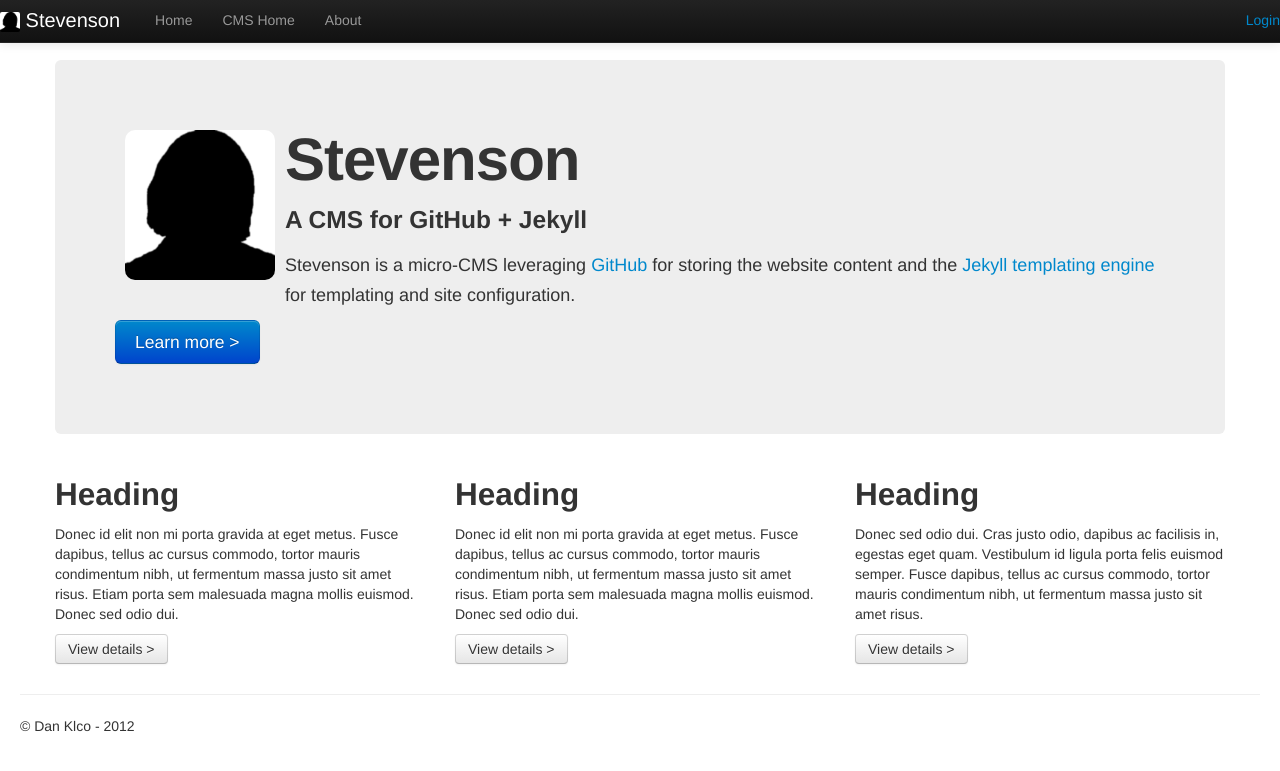
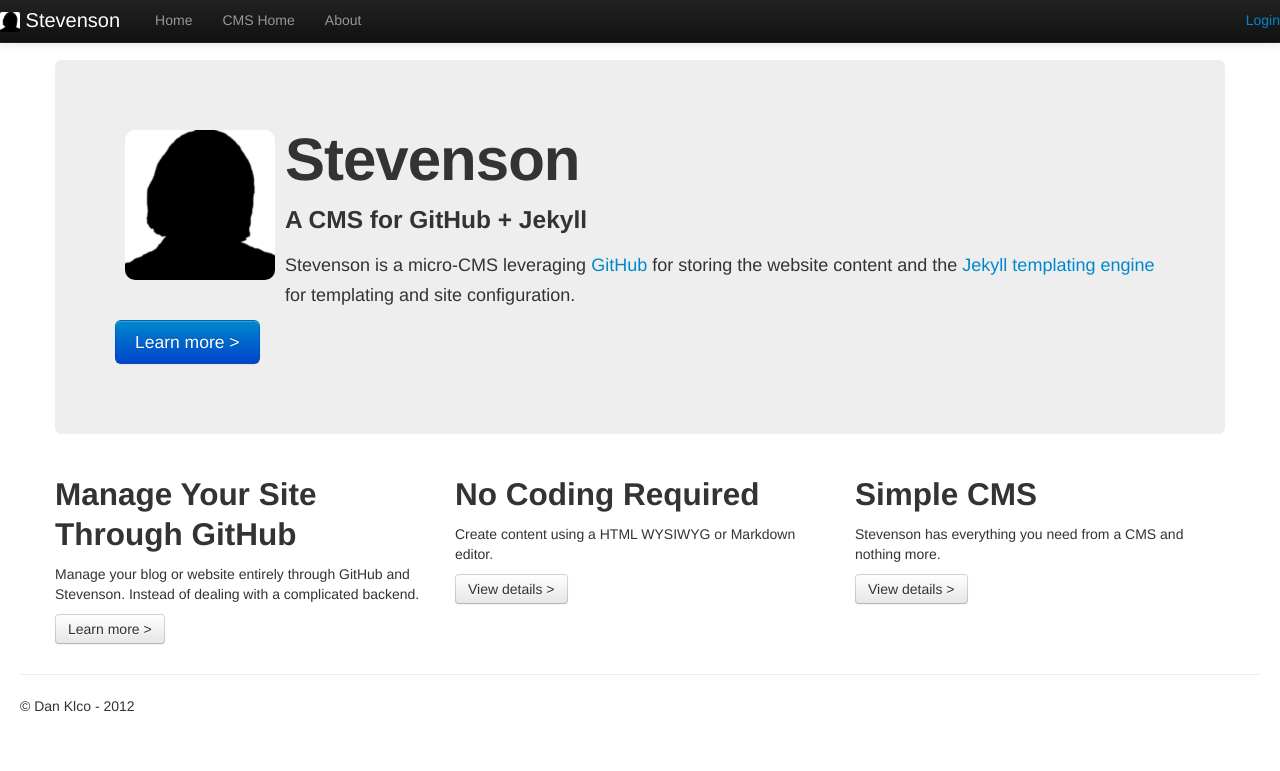
Before and after one commit to pmadril/CohortExEditor, a Jekyll site: the page built from index.html, in a window 1280 px wide. Shown: the top 771 px of the page. Built offline with Jekyll 4.4.1, drawn with Linux system fonts in a browser that asks for light colours; nearby versions of some CDN libraries.

Commit message:
Updating some of the content

```diff
--- a/_layouts/home.html
+++ b/_layouts/home.html
@@ -21,33 +21,31 @@
 	<!-- Example row of columns -->
 	<div class="row">
 		<div class="span4">
-			<h2>Heading</h2>
-			<p>Donec id elit non mi porta gravida at eget metus. Fusce
-				dapibus, tellus ac cursus commodo, tortor mauris condimentum nibh,
-				ut fermentum massa justo sit amet risus. Etiam porta sem malesuada
-				magna mollis euismod. Donec sed odio dui.</p>
+			<h2>Manage Your Site Through GitHub</h2>
 			<p>
-				<a href="#" class="btn">View details &gt;</a>
+				Manage your blog or website entirely through GitHub and Stevenson.
+				Instead of dealing with a complicated backend.
+			</p>
+			<p>
+				<a href="/about.html#GitHub" class="btn">Learn more &gt;</a>
 			</p>
 		</div>
 		<div class="span4">
-			<h2>Heading</h2>
-			<p>Donec id elit non mi porta gravida at eget metus. Fusce
-				dapibus, tellus ac cursus commodo, tortor mauris condimentum nibh,
-				ut fermentum massa justo sit amet risus. Etiam porta sem malesuada
-				magna mollis euismod. Donec sed odio dui.</p>
+			<h2>No Coding Required</h2>
 			<p>
-				<a href="#" class="btn">View details &gt;</a>
+				Create content using a HTML WYSIWYG or Markdown editor.
+			</p>
+			<p>
+				<a href="/about.html#NoCoding" class="btn">View details &gt;</a>
 			</p>
 		</div>
 		<div class="span4">
-			<h2>Heading</h2>
-			<p>Donec sed odio dui. Cras justo odio, dapibus ac facilisis in,
-				egestas eget quam. Vestibulum id ligula porta felis euismod semper.
-				Fusce dapibus, tellus ac cursus commodo, tortor mauris condimentum
-				nibh, ut fermentum massa justo sit amet risus.</p>
+			<h2>Simple CMS</h2>
 			<p>
-				<a href="#" class="btn">View details &gt;</a>
+				Stevenson has everything you need from a CMS and nothing more.
+			</p>
+			<p>
+				<a href="/about.html#Simple" class="btn">View details &gt;</a>
 			</p>
 		</div>
 	</div>
--- a/index.html
+++ b/index.html
@@ -3,28 +3,3 @@
 title: Home
 authRequired: false
 ---
-
-<form>
-	<input type="text" id="_repository" placeholder="Enter the repository..." /> <br/>
-	<input id="postTitle" name="postTitle" placeholder="Enter the post title..." /> <br />
-	<div id="postEditor">
-		<textarea id="postMarkdown" placeholder="Write your post..."></textarea>
-		<div id="postPreview"></div>
-	</div>
-	<a class="btn info" data-controls-modal="commit-modal" data-backdrop="static">Commit</a>
-</form>
-<div id="commit-modal" class="modal hide fade">
-	<div class="modal-header">
-		<a href="#" class="close">x</a>
-		<h3>Okay, just one more step!</h3>
-	</div>
-	<div class="modal-body">
-		<input id="username" name="username"
-			placeholder="Enter GitHub username..."> <input id="password"
-			name="password" type="password" placeholder="Password..."> <a
-			href="#">Why?</a>
-	</div>
-	<div class="modal-footer">
-		<a href="#" class="btn info" id="commitButton">Commit this Post</a>
-	</div>
-</div>
```
Also changed, not shown: about.html (added, +24 -0 lines).
